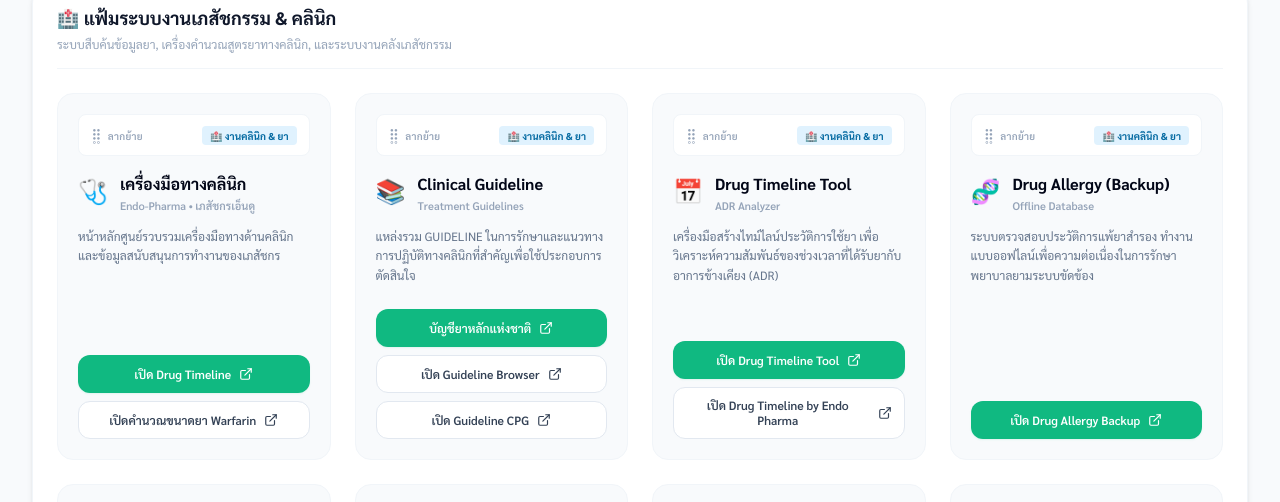
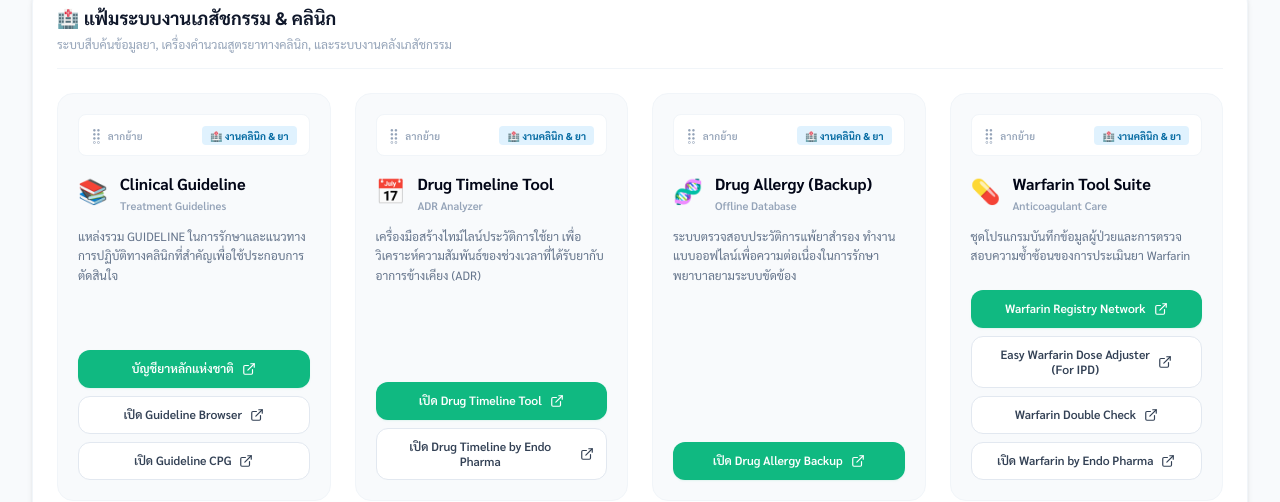
Before and after one commit to Anupong0620/MedToolkit, a plain HTML site: page index.html in a window 1280 px wide. Shown: the part 401-903 px from the top of the page. Drawn offline with nearby package versions, Linux system fonts and the light colour scheme.

Commit message:
Update index.html

```diff
--- a/index.html
+++ b/index.html
@@ -285,25 +285,6 @@
   ];
 
   const defaultCards = [
-    {
-      "id": "clinical-tool",
-      "folderId": "folderPharmacy",
-      "categoryId": "clinical",
-      "emoji": "🩺",
-      "title": "เครื่องมือทางคลินิก",
-      "subtitle": "Endo-Pharma • เภสัชกรเอ็นดู",
-      "desc": "หน้าหลักศูนย์รวบรวมเครื่องมือทางด้านคลินิกและข้อมูลสนับสนุนการทำงานของเภสัชกร",
-      "links": [
-        {
-          "text": "เปิด Drug Timeline",
-          "url": "https://pharmatoolsthailand.github.io/Homepage/index.html"
-        },
-        {
-          "text": "เปิดคำนวณขนาดยา Warfarin",
-          "url": "https://pharmatoolsthailand.github.io/Homepage/index.html"
-        }
-      ]
-    },
     {
       "id": "clinical-guideline-browser",
       "folderId": "folderPharmacy",
```
